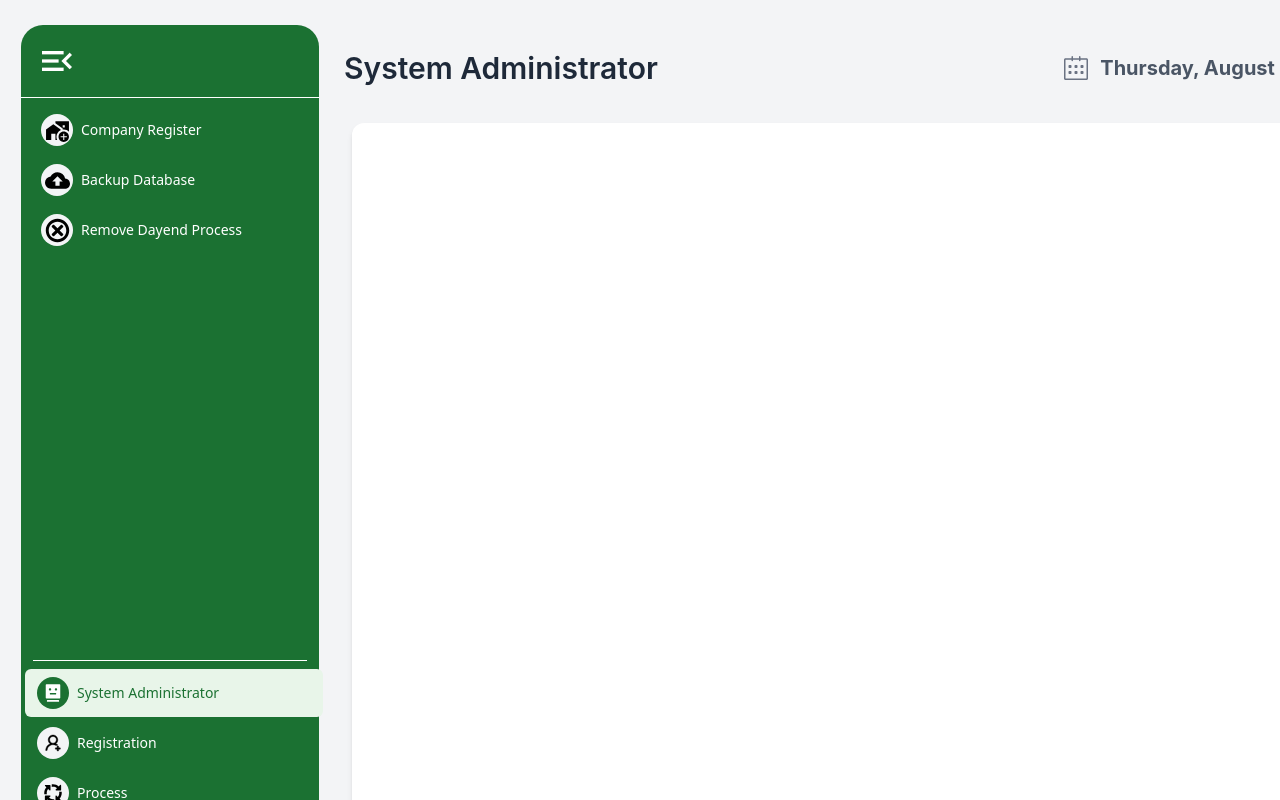
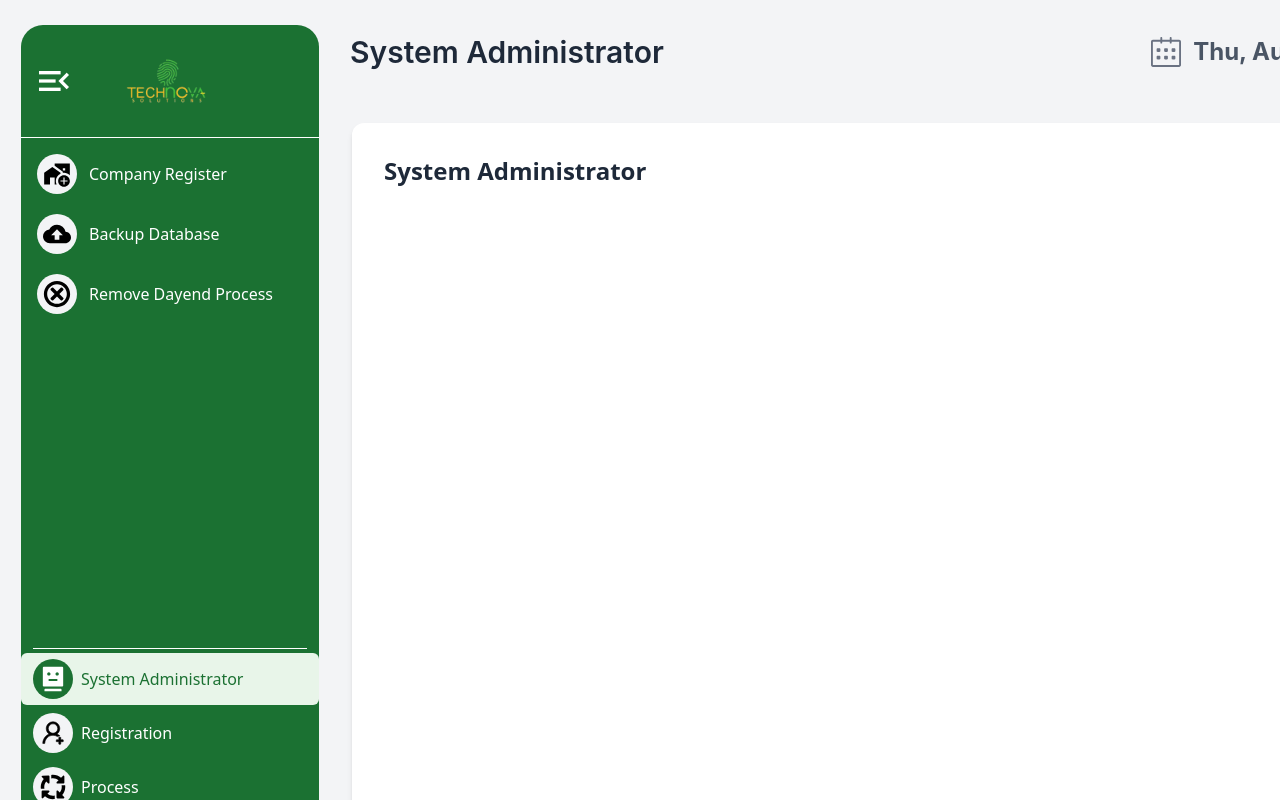
Before and after one commit to kethakabinoth/payroll-technova, a React (Vite) app in the folder Frontend/: page /sidebar in a window 1280 px wide. Shown: the top 800 px of the page. Built offline with nearby package versions, Linux system fonts and the light colour scheme.

Commit message:
did changes

```diff
--- a/Frontend/src/Pages/Sidebar.jsx
+++ b/Frontend/src/Pages/Sidebar.jsx
@@ -1,7 +1,6 @@
 import React, { useState, useEffect } from "react";
+import { useNavigate } from 'react-router-dom';
 import { SlCalender } from "react-icons/sl";
-import icon from "../assets/icon.png";
-import Ellipse from "../assets/Ellipse 19.png";
 import { AiFillRobot } from "react-icons/ai";
 import { AiOutlineUserAdd } from "react-icons/ai";
 import { FaArrowsSpin } from "react-icons/fa6";
@@ -11,15 +10,17 @@ import { MdLogout } from "react-icons/md";
 import { MdAddHomeWork } from "react-icons/md";
 import { MdBackup } from "react-icons/md";
 import { GiCancel } from "react-icons/gi";
+import icon from "../assets/icon.png"; // Proper import
+import logo from "../assets/logoN.png"; // Proper import
 
 const SidebarPage = () => {
   const [currentDate, setCurrentDate] = useState(new Date());
   const [activeMenu, setActiveMenu] = useState("System Administrator");
-  const [expandedMenu, setExpandedMenu] = useState(null);
+  const [sidebarCollapsed, setSidebarCollapsed] = useState(false);
+  const navigate = useNavigate();
 
   useEffect(() => {
-    // Add scrollbar-hide styles dynamically
-    const style = document.createElement('style');
+    const style = document.createElement("style");
     style.textContent = `
       .scrollbar-hide::-webkit-scrollbar { display: none; }
       .scrollbar-hide { -ms-overflow-style: none; scrollbar-width: none; }
@@ -28,92 +29,160 @@ const SidebarPage = () => {
     `;
     document.head.appendChild(style);
 
-    const timer = setInterval(() => setCurrentDate(new Date()), 1000);
+    const timer = setInterval(() => setCurrentDate(new Date()), 60000);
     return () => {
       clearInterval(timer);
       document.head.removeChild(style);
     };
   }, []);
 
-  const formatDate = (date) => date.toLocaleString("en-US", {
-    day: "numeric", weekday: "long", year: "numeric", month: "long"
-  });
+  const formatDate = (date) =>
+    date.toLocaleString("en-US", {
+      day: "numeric",
+      weekday: "short",
+      year: "numeric",
+      month: "long",
+    });
 
   const handleMenuClick = (menuName) => {
     setActiveMenu(menuName);
-    setExpandedMenu(expandedMenu === menuName ? null : menuName);
+    switch(menuName) {
+      case "System Administrator":
+        navigate('/');
+        break;
+      case "Company Register":
+        navigate('/company-register');
+        break;
+      case "Backup Database":
+        navigate('/backup-database');
+        break;
+      case "Remove Dayend Process":
+        navigate('/remove-dayend');
+        break;
+      case "Registration":
+        navigate('/registration');
+        break;
+      case "Process":
+        navigate('/process');
+        break;
+      case "Deduction":
+        navigate('/deduction');
+        break;
+      case "Report":
+        navigate('/report');
+        break;
+      default:
+        console.warn(`No route defined for: ${menuName}`);
+    }
+  };
+
+  const toggleSidebar = () => {
+    setSidebarCollapsed(!sidebarCollapsed);
   };
 
   const mainMenuItems = [
-    { name: "Company Register", icon: <MdAddHomeWork size={25} />},
-    { name: "Backup Database", icon: <MdBackup size={25} />},
-    { name: "Remove Dayend Process", icon: <GiCancel  size={25} />}
+    { name: "Company Register", icon: <MdAddHomeWork size={20} /> },
+    { name: "Backup Database", icon: <MdBackup size={20} /> },
+    { name: "Remove Dayend Process", icon: <GiCancel size={20} /> },
   ];
 
   const secondaryMenuItems = [
-    { name: "System Administrator", icon: <AiFillRobot size={25} /> },
-    { name: "Registration", icon: <AiOutlineUserAdd size={25} style={{ strokeWidth: "20" }} /> },
-    { name: "Process", icon: <FaArrowsSpin size={25} /> },
-    { name: "Deduction", icon: <GiPieChart size={25} /> },
-    { name: "Report", icon: <AiOutlineFund size={25} style={{ strokeWidth: "20" }} /> }
+    { name: "System Administrator", icon: <AiFillRobot size={20} /> },
+    {
+      name: "Registration",
+      icon: <AiOutlineUserAdd size={20} style={{ strokeWidth: "20" }} />,
+    },
+    { name: "Process", icon: <FaArrowsSpin size={20} /> },
+    { name: "Deduction", icon: <GiPieChart size={20} /> },
+    {
+      name: "Report",
+      icon: <AiOutlineFund size={20} style={{ strokeWidth: "20" }} />,
+    },
   ];
 
   return (
     <div className="relative w-[1509px] h-[1024px] bg-gray-100">
       {/* Header Section */}
       <header className="absolute top-[34px] left-0 right-0 flex justify-between items-center px-6">
-        <h1 className="text-3xl font-semibold text-gray-800 ml-[320px] font-['Inter']">
-          System Administrator
+        <h1
+          className={`font-[inter] text-3xl font-semibold text-gray-800 transition-all duration-300 ${
+            sidebarCollapsed ? "ml-[120px]" : "ml-[326px]"
+          }`}
+        >
+          {activeMenu}
         </h1>
         <div className="flex items-center mr-[42px] gap-3">
-          <SlCalender className="text-gray-500 text-2xl" />
-          <span className="text-xl font-bold text-gray-600 font-[inter]" >
+          <SlCalender className="text-gray-500 text-3xl" />
+          <span className="text-2xl font-bold text-gray-600 font-[inter]">
             {formatDate(currentDate)}
           </span>
-          <img src={Ellipse} alt="Profile" className="w-17 h-17 rounded-full border-2 border-white" />
         </div>
       </header>
 
       {/* Main Content Area */}
-      <main className="absolute left-[352px] top-[123px] right-[27px] bottom-[25px] bg-white rounded-xl shadow-md p-8 scrollbar-hide">
-
+      <main
+        className={`absolute bg-white rounded-xl shadow-md p-8 transition-all duration-300 ${
+          sidebarCollapsed ? "left-[120px]" : "left-[352px]"
+        } top-[123px] right-[27px] bottom-[25px] scrollbar-hide overflow-auto`}
+      >
+        <h2 className="text-2xl font-semibold text-gray-800 mb-6">
+          {activeMenu}
+        </h2>
       </main>
 
       {/* Sidebar Navigation */}
-      <nav className="absolute left-[21px] top-[25px] bottom-[21px] w-[298px] bg-[#1b7132] rounded-[22px] flex flex-col scrollbar-hide">
-
+      <nav
+        className={`absolute left-[21px] top-[25px] bottom-[21px] bg-[#1b7132] rounded-[22px] flex flex-col transition-all duration-300 ${
+          sidebarCollapsed ? "w-[80px]" : "w-[298px]"
+        } scrollbar-hide`}
+      >
         {/* Logo Section */}
-        <div className=" p-4 border-b border-white border-opacity-20">
-          <img src={icon} alt="Logo" className="w-10 h-10" />
+        <div
+          className="p-4 border-b border-white border-opacity-20 cursor-pointer flex items-center"
+          onClick={toggleSidebar}
+          style={{ paddingLeft: "13px" }}
+        >
+          <div className="flex items-center gap-3">
+            <img
+              src={icon}
+              alt="Logo"
+              className="w-10 h-10"
+            />
+            {!sidebarCollapsed && (
+              <img
+                src={logo}
+                alt="LogoN"
+                className="w-[80px] h-[80px] ml-10"
+              />
+            )}
+          </div>
         </div>
 
-        {/* Main Menu - Compact Hover */}
-        <div className="flex-1 py-2 ">
+        {/* Main Menu */}
+        <div className="flex-1 py-2 overflow-y-auto">
           {mainMenuItems.map((item) => (
-            <div key={item.name} className="mb-0.5 mx-2">
+            <div key={item.name} className="mb-1 mx-1">
               <button
                 onClick={() => handleMenuClick(item.name)}
-                className={`w-full flex items-center p-2 pl-3 rounded-md transition-all duration-150
-                  ${activeMenu === item.name ? 'compact-hover-active' : 'compact-hover'}`}
+                className={`w-full flex items-center p-2 ${
+                  sidebarCollapsed ? "justify-center" : "pl-3"
+                } rounded-md transition-all duration-150 ${
+                  activeMenu === item.name
+                    ? "compact-hover-active"
+                    : "compact-hover"
+                }`}
               >
-                <div className="flex items-center justify-center w-8 h-8 rounded-full bg-gray-100 mr-2">
-                  {item.icon}
+                <div className="flex items-center justify-center w-10 h-10 rounded-full bg-gray-100">
+                  {React.cloneElement(item.icon, {
+                    size: 28,
+                  })}
                 </div>
-                <span className="text-white text-sm font-medium">{item.name}</span>
+                {!sidebarCollapsed && (
+                  <span className="text-white text-md font-medium ml-3">
+                    {item.name}
+                  </span>
+                )}
               </button>
-
-              {expandedMenu === item.name && item.subItems && (
-                <div className="ml-10 mt-0.5 space-y-0.5">
-                  {item.subItems.map((subItem) => (
-                    <button
-                      key={subItem}
-                      className="w-full text-left p-1.5 pl-3 text-white rounded hover:bg-[#2d8a4a] text-xs"
-                    >
-                      {subItem}
-                    </button>
-                  ))}
-                </div>
-              )}
             </div>
           ))}
         </div>
@@ -121,35 +190,53 @@ const SidebarPage = () => {
         {/* Divider */}
         <div className="border-t border-white border-opacity-20 mx-3"></div>
 
-        {/* Secondary Menu - Compact */}
-        <div className="py-2">
+        {/* Secondary Menu */}
+        <div className="py-1">
           {secondaryMenuItems.map((item) => (
             <button
               key={item.name}
               onClick={() => handleMenuClick(item.name)}
-              className={`w-full flex items-center p-2 pl-3 rounded-md mx-1 mb-0.5 transition-all duration-150
-                ${activeMenu === item.name
-                  ? 'bg-[#e8f5e9] text-[#1b7132]'
-                  : 'hover:bg-[#80c780] text-white'}`}
+              className={`flex items-center w-full ${
+                sidebarCollapsed ? "justify-center px-0" : "pl-3"
+              } py-1.5 rounded-md mx-0 mb-0.5 transition-all duration-150 ${
+                activeMenu === item.name
+                  ? "bg-[#e8f5e9] text-[#1b7132]"
+                  : "hover:bg-[#80c780] text-white"
+              }`}
             >
-              <div className={`flex items-center justify-center w-8 h-8 rounded-full mr-2
-                ${activeMenu === item.name ? 'bg-[#1b7132]' : 'bg-gray-100'}`}>
+              <div
+                className={`flex items-center justify-center ${
+                  sidebarCollapsed ? "w-8 h-8" : "w-10 h-10"
+                } rounded-full ${
+                  activeMenu === item.name ? "bg-[#1b7132]" : "bg-gray-100"
+                }`}
+              >
                 {React.cloneElement(item.icon, {
-                  color: activeMenu === item.name ? '#ffffff' : '#000000',
-                  size: 20,
+                  color: activeMenu === item.name ? "#ffffff" : "#000000",
+                  size: 28,
                 })}
               </div>
-              <span className="text-sm font-medium">{item.name}</span>
+              {!sidebarCollapsed && (
+                <span className="text-md font-medium ml-2">
+                  {item.name}
+                </span>
+              )}
             </button>
           ))}
         </div>
 
-        {/* Compact Logout Button */}
+        {/* Logout Button */}
         <div className="p-3 border-t border-white border-opacity-20">
-          <button className=" w-full flex items-center justify-center py-2 px-3 bg-[#FDFDFD]  text-[#1b7132] rounded-lg text-sm font-semibold
-            hover:bg-gray-200 transition-colors duration-150">
-            <MdLogout size={35} className="mr-1.5" />
-            LOGOUT
+          <button
+            className={`w-full flex items-center justify-center py-2 ${
+              sidebarCollapsed ? "px-2" : "px-3"
+            } bg-[#FDFDFD] text-[#1b7132] rounded-lg text-sm font-semibold hover:bg-gray-200 transition-colors duration-150`}
+          >
+            <MdLogout
+              size={sidebarCollapsed ? 25 : 35}
+              className={sidebarCollapsed ? "" : "mr-1.5"}
+            />
+            {!sidebarCollapsed && "LOGOUT"}
           </button>
         </div>
       </nav>
```
